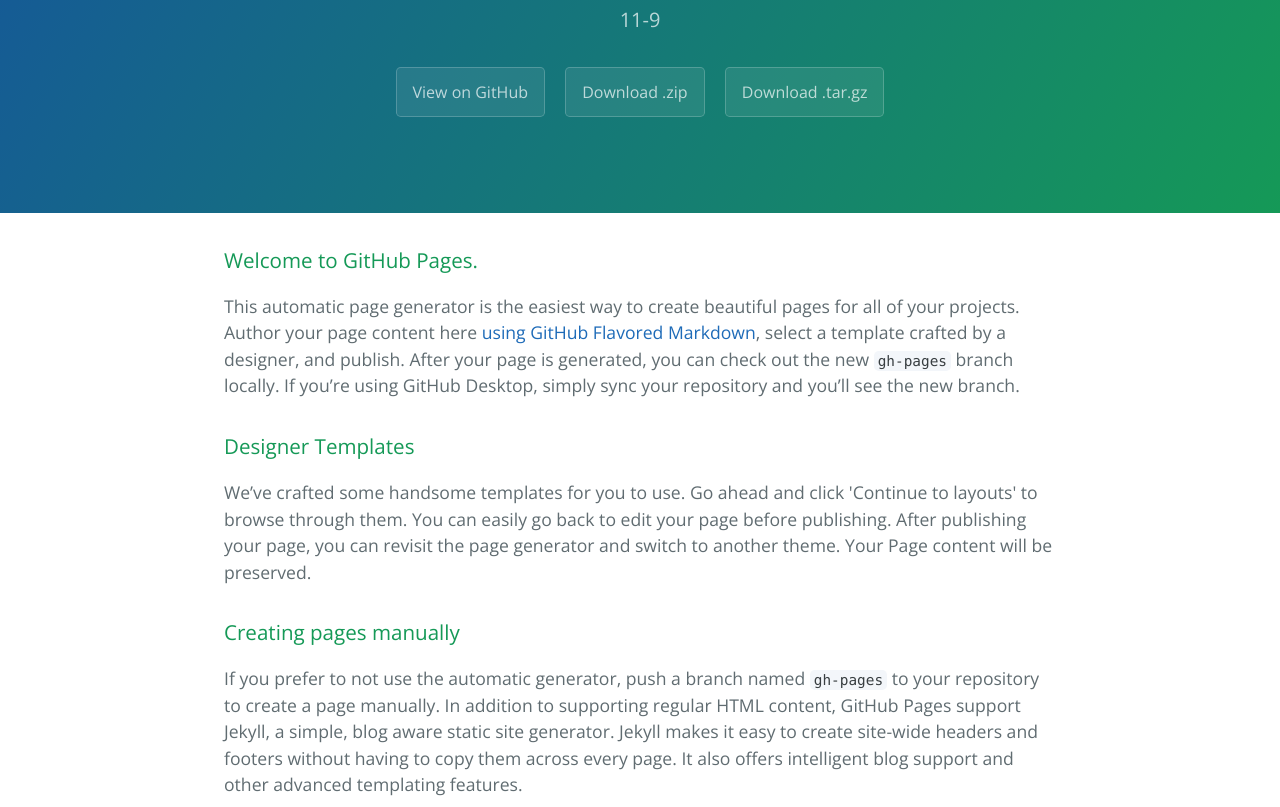
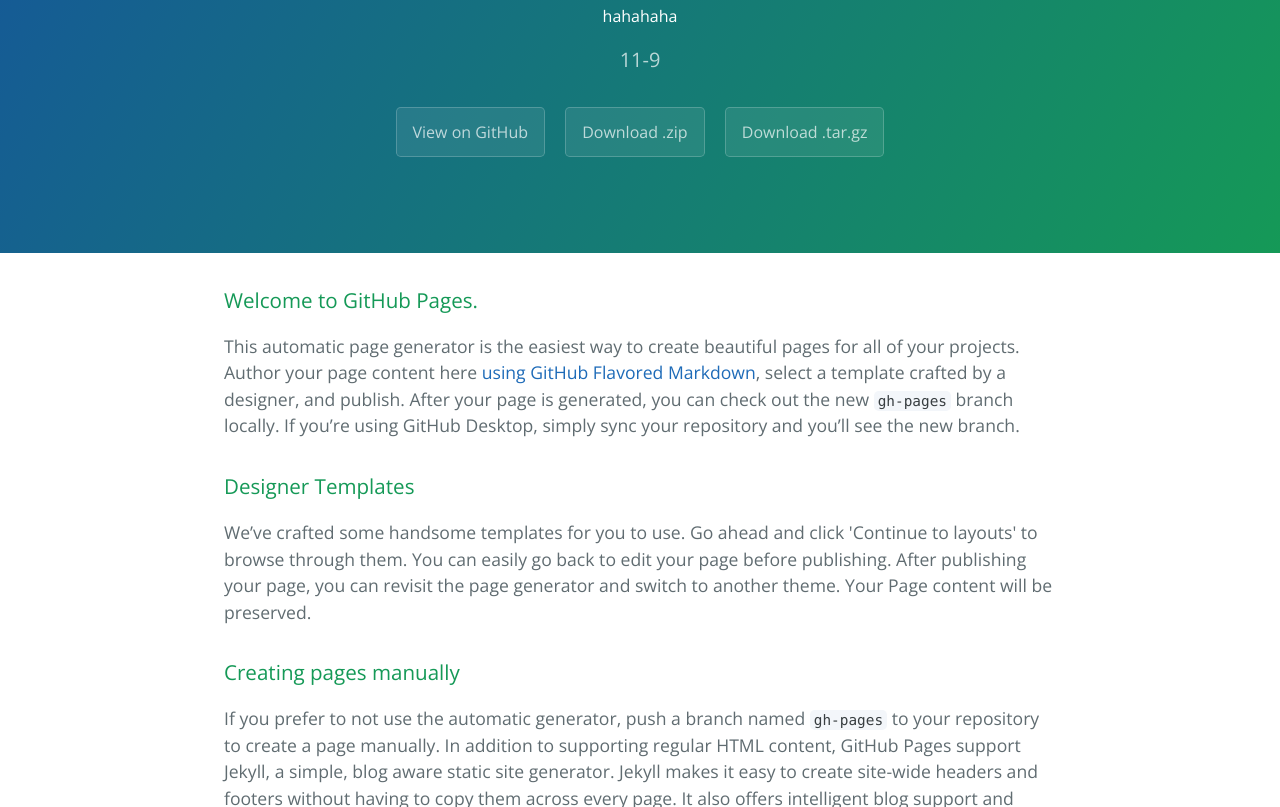
Before and after one commit to flowerxuegao/xiao, a plain HTML site: page index.html in a window 1280 px wide. Shown: the part 170-977 px from the top of the page. Drawn offline with nearby package versions, Linux system fonts and the light colour scheme.

Commit message:
add index.html

```diff
--- /dev/null
+++ b/index.css
@@ -0,0 +1,4 @@
+.p{
+font-size:20px;
+color:red;
+}
--- a/index.html
+++ b/index.html
@@ -12,6 +12,7 @@
   <body>
     <section class="page-header">
       <h1 class="project-name">Xiao</h1>
+      <p class = "p">hahahaha</p>
       <h2 class="project-tagline">11-9</h2>
       <a href="https://github.com/flowerxuegao/xiao" class="btn">View on GitHub</a>
       <a href="https://github.com/flowerxuegao/xiao/zipball/master" class="btn">Download .zip</a>
```
Also changed, not shown: imdex.html (added, +1 -0 lines).
